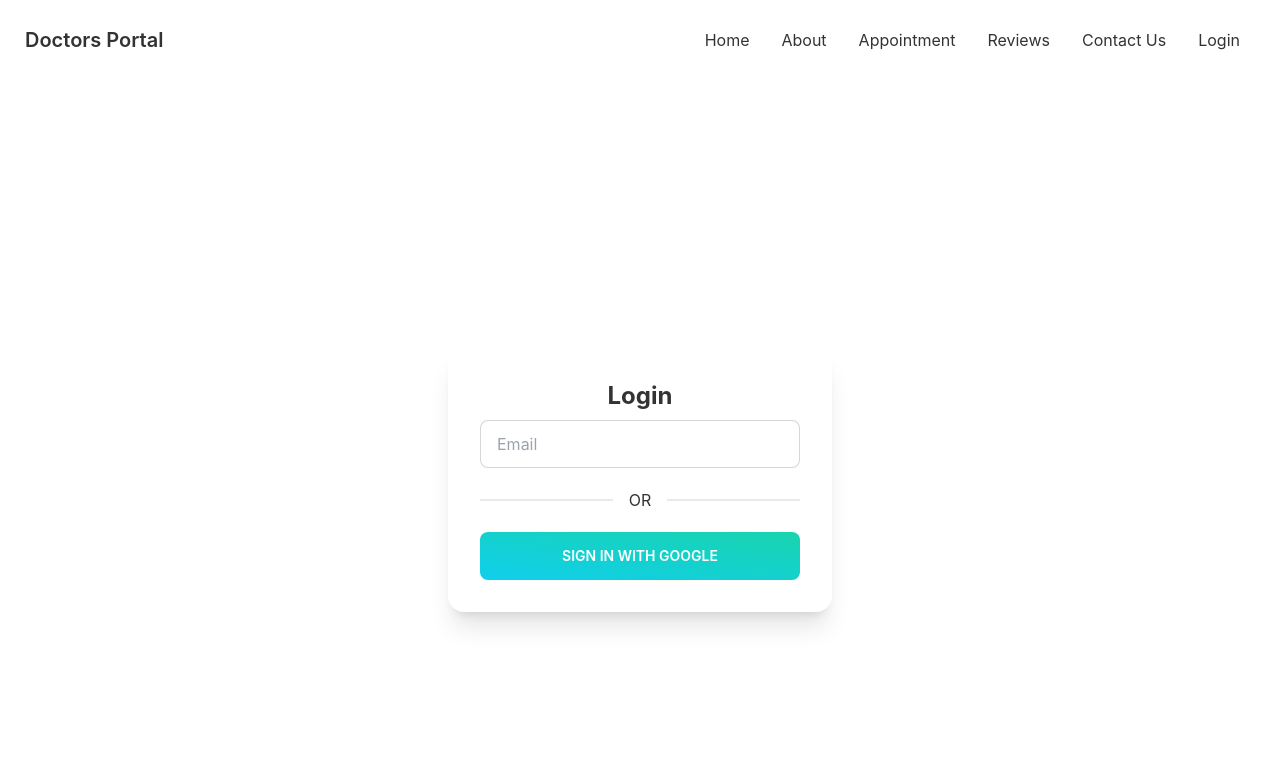
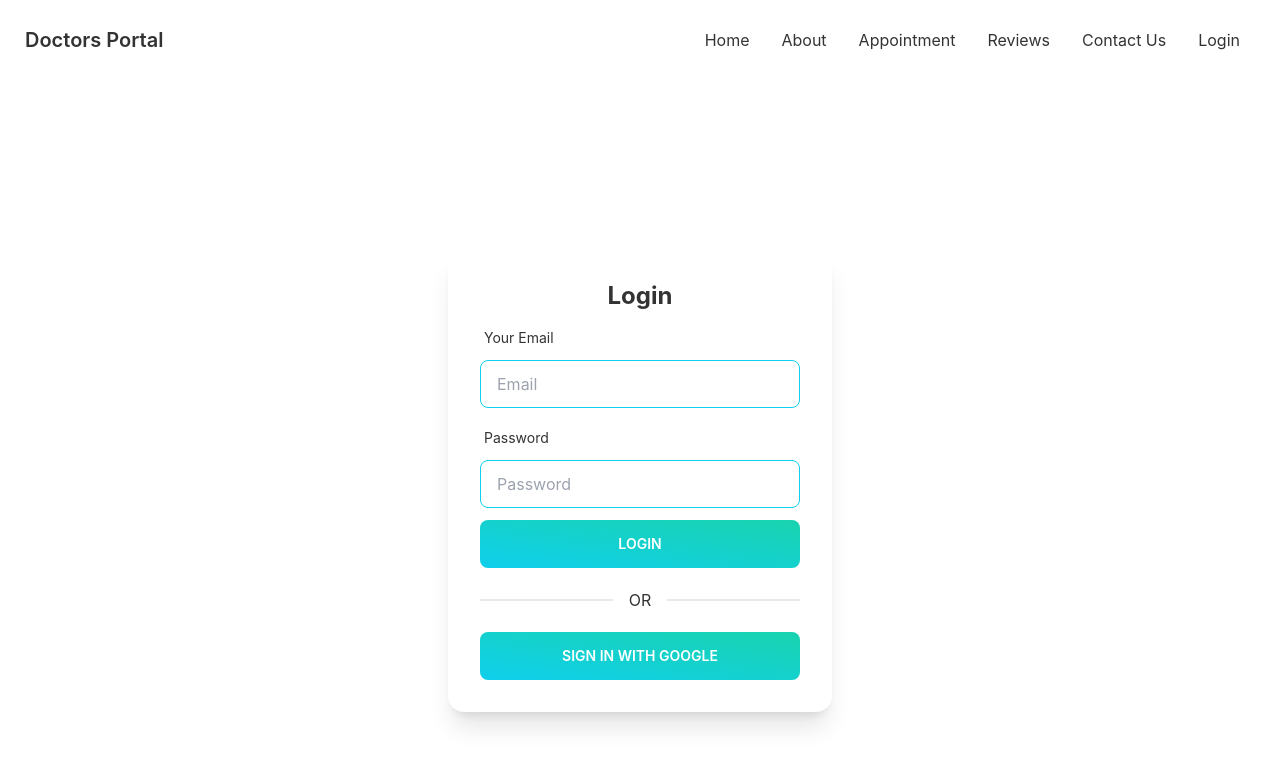
Before and after one commit to KaziSharifulIslam/doctors-portal, a React (Create React App) app: page /login in a window 1280 px wide. Shown: the top 766 px of the page. Built offline with nearby package versions, Linux system fonts and the light colour scheme; no server answers.

Commit message:
login page error and loading stated done

```diff
--- a/src/pages/appointment/AvailableAppointments.js
+++ b/src/pages/appointment/AvailableAppointments.js
@@ -6,7 +6,7 @@
   const [treatment, setTreatment] = useState(null);
   const [services, setServices] = useState([]);
   useEffect(() => {
-    fetch("http://localhost:5000/service")
+    fetch("https://salty-citadel-52323.herokuapp.com/service")
       .then((res) => res.json())
       .then((data) => {
         setServices(data);
--- a/src/pages/login/Login.js
+++ b/src/pages/login/Login.js
@@ -1,39 +1,135 @@
 import React from "react";
-import { useSignInWithGoogle } from "react-firebase-hooks/auth";
+import {
+  useSignInWithEmailAndPassword,
+  useSignInWithGoogle,
+} from "react-firebase-hooks/auth";
+import { useForm } from "react-hook-form";
 import { toast } from "react-toastify";
 import auth from "../../firebase.init";
 
 const Login = () => {
   const [signInWithGoogle, user, loading, error] = useSignInWithGoogle(auth);
-  if (error) toast.error(error.code);
+  const {
+    register,
+    formState: { errors },
+    handleSubmit,
+  } = useForm();
+  const [signInWithEmailAndPassword, emailUser, emailLoading, emailError] =
+    useSignInWithEmailAndPassword(auth);
+  if (error || emailError) toast.error(error?.message || emailError?.message);
   let spinner = "";
-  if (loading) {
-    spinner = <svg role="status" className="inline w-5 h-5 mr-3 text-white animate-spin" viewBox="0 0 100 101" fill="none" xmlns="http://www.w3.org/2000/svg">
-                <path d="M100 50.5908C100 78.2051 77.6142 100.591 50 100.591C22.3858 100.591 0 78.2051 0 50.5908C0 22.9766 22.3858 0.59082 50 0.59082C77.6142 0.59082 100 22.9766 100 50.5908ZM9.08144 50.5908C9.08144 73.1895 27.4013 91.5094 50 91.5094C72.5987 91.5094 90.9186 73.1895 90.9186 50.5908C90.9186 27.9921 72.5987 9.67226 50 9.67226C27.4013 9.67226 9.08144 27.9921 9.08144 50.5908Z" fill="#E5E7EB"/>
-                <path d="M93.9676 39.0409C96.393 38.4038 97.8624 35.9116 97.0079 33.5539C95.2932 28.8227 92.871 24.3692 89.8167 20.348C85.8452 15.1192 80.8826 10.7238 75.2124 7.41289C69.5422 4.10194 63.2754 1.94025 56.7698 1.05124C51.7666 0.367541 46.6976 0.446843 41.7345 1.27873C39.2613 1.69328 37.813 4.19778 38.4501 6.62326C39.0873 9.04874 41.5694 10.4717 44.0505 10.1071C47.8511 9.54855 51.7191 9.52689 55.5402 10.0491C60.8642 10.7766 65.9928 12.5457 70.6331 15.2552C75.2735 17.9648 79.3347 21.5619 82.5849 25.841C84.9175 28.9121 86.7997 32.2913 88.1811 35.8758C89.083 38.2158 91.5421 39.6781 93.9676 39.0409Z" fill="currentColor"/>
-              </svg>
+  if (loading || emailLoading) {
+    spinner = (
+      <svg
+        role="status"
+        className="inline w-5 h-5 mr-3 text-white animate-spin"
+        viewBox="0 0 100 101"
+        fill="none"
+        xmlns="http://www.w3.org/2000/svg"
+      >
+        <path
+          d="M100 50.5908C100 78.2051 77.6142 100.591 50 100.591C22.3858 100.591 0 78.2051 0 50.5908C0 22.9766 22.3858 0.59082 50 0.59082C77.6142 0.59082 100 22.9766 100 50.5908ZM9.08144 50.5908C9.08144 73.1895 27.4013 91.5094 50 91.5094C72.5987 91.5094 90.9186 73.1895 90.9186 50.5908C90.9186 27.9921 72.5987 9.67226 50 9.67226C27.4013 9.67226 9.08144 27.9921 9.08144 50.5908Z"
+          fill="#E5E7EB"
+        />
+        <path
+          d="M93.9676 39.0409C96.393 38.4038 97.8624 35.9116 97.0079 33.5539C95.2932 28.8227 92.871 24.3692 89.8167 20.348C85.8452 15.1192 80.8826 10.7238 75.2124 7.41289C69.5422 4.10194 63.2754 1.94025 56.7698 1.05124C51.7666 0.367541 46.6976 0.446843 41.7345 1.27873C39.2613 1.69328 37.813 4.19778 38.4501 6.62326C39.0873 9.04874 41.5694 10.4717 44.0505 10.1071C47.8511 9.54855 51.7191 9.52689 55.5402 10.0491C60.8642 10.7766 65.9928 12.5457 70.6331 15.2552C75.2735 17.9648 79.3347 21.5619 82.5849 25.841C84.9175 28.9121 86.7997 32.2913 88.1811 35.8758C89.083 38.2158 91.5421 39.6781 93.9676 39.0409Z"
+          fill="currentColor"
+        />
+      </svg>
+    );
   }
-  if (user) console.dir(user);
+
+  if (user || emailUser) console.dir(user || emailUser);
+
+  // react hook form
+  const onSubmit = (data) => {
+    console.log(data);
+    signInWithEmailAndPassword(data?.email, data?.password);
+  };
+
   return (
     <div className="flex h-screen justify-center items-center">
       <div className="card w-96 bg-base-100 shadow-xl">
         <div className="card-body text-center">
           <h2 className="text-center font-bold text-2xl">Login</h2>
-          <form>
+          <form onSubmit={handleSubmit(onSubmit)} className="grid gap-3">
+            {/* email with label warning*/}
+            <label className="label pb-0">
+              <span className="label-text">Your Email</span>
+              <div>
+                {/*  error msg as label  */}
+                {errors.email?.type === "required" && (
+                  <span className="text-sm text-red-500">
+                    {errors.email.message}
+                  </span>
+                )}
+                {errors.email?.type === "pattern" && (
+                  <span className="text-sm text-red-500">
+                    {errors.email.message}
+                  </span>
+                )}
+              </div>
+            </label>
             <input
-              type="text"
+              {...register("email", {
+                required: {
+                  value: true,
+                  message: "Email is required",
+                },
+                pattern: {
+                  value: /^[a-zA-Z0-9._-]+@[a-zA-Z0-9.-]+\.[a-zA-Z]{2,4}$/,
+                  message: "Provide a valid email",
+                },
+              })}
+              type="email"
               placeholder="Email"
-              className="input w-full max-w-xs input-bordered"
+              className="input input-bordered w-full max-w-xs input-primary"
             />
+
+            {/* password  */}
+            <label className="label pb-0">
+              <span className="label-text">Password</span>
+              {/* label for password error message  */}
+              <div>
+                {errors.password?.type === "required" && (
+                  <span className="text-sm text-red-500">
+                    {errors.password.message}
+                  </span>
+                )}
+                {errors.password?.type === "minLength" && (
+                  <span className="text-sm text-red-500">
+                    {errors.password.message}
+                  </span>
+                )}
+              </div>
+            </label>
+            <input
+              {...register("password", {
+                required: {
+                  value: true,
+                  message: "Password is required",
+                },
+                minLength: {
+                  value: 6,
+                  message: "Minimum six characters",
+                },
+              })}
+              placeholder="Password"
+              className="input input-bordered w-full max-w-xs input-primary"
+              autoComplete="off"
+            />
+
+            <button className="btn border-0 bg-gradient-to-tr from-primary to-secondary text-white">
+              {emailLoading && spinner} Login
+            </button>
           </form>
           <div className="divider">OR</div>
           <button
             onClick={() => signInWithGoogle()}
             className="btn border-0 bg-gradient-to-tr from-primary to-secondary text-white"
           >
-          {spinner}  Sign in with Google
+            {loading &&  spinner} Sign in with Google
           </button>
-
         </div>
       </div>
     </div>
```
Also changed, not shown: jsconfig.json (line endings or trailing spaces), package.json (line endings or trailing spaces), src/App.js (line endings or trailing spaces), src/pages/appointment/BookingModal.js (line endings or trailing spaces), src/pages/shared/Navbar.js (line endings or trailing spaces), 1 other file (tests, documents, lock files or other folders).
